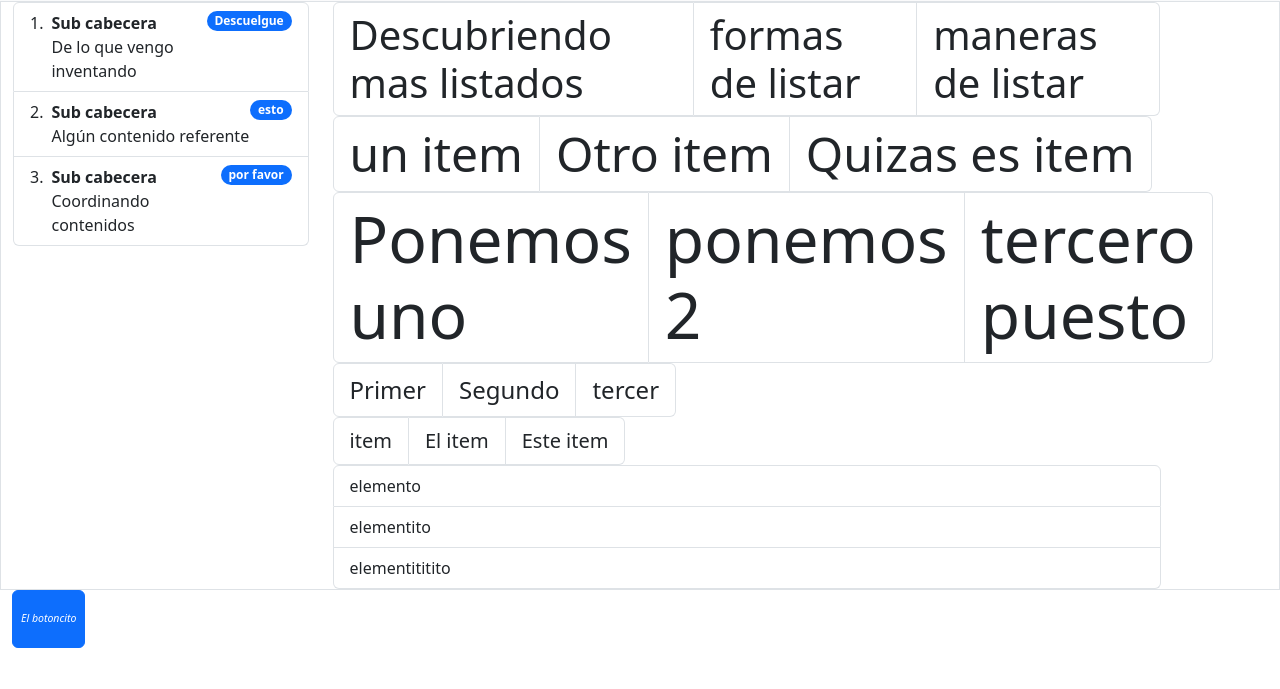
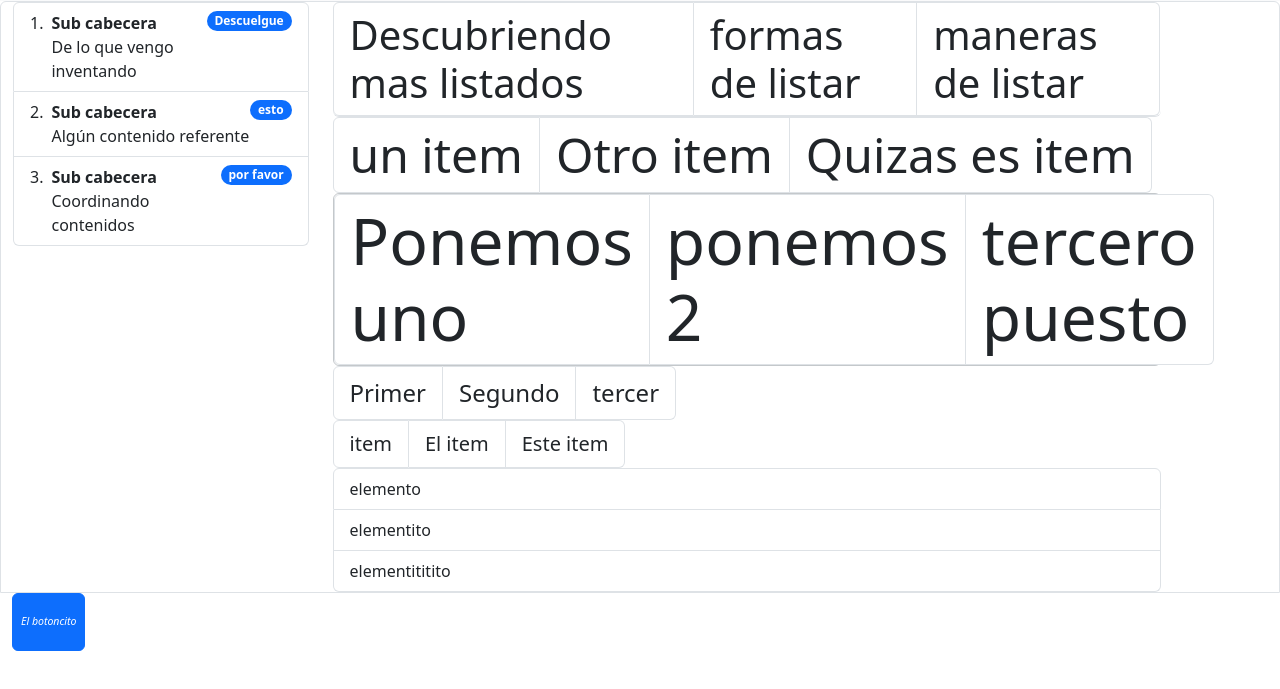
Before and after one commit to CursoEGG001/guia17, a plain HTML site: page BTSP-prueba01/public_html/index.html in a window 1280 px wide. Shown: the part 55-744 px from the top of the page. Drawn offline with nearby package versions, Linux system fonts and the light colour scheme.

Commit message:
Algo no encaja aquí

```diff
--- a/BTSP-prueba01/public_html/index.html
+++ b/BTSP-prueba01/public_html/index.html
@@ -39,9 +39,10 @@ Click nbfs://nbhost/SystemFileSystem/Templates/Other/html.html to edit this temp
                 </nav>
             </div>
         </div>
-        <div class="container-fluid border border-right-0">
+        <div class="container-fluid border border-right-0 rounded-top">
             <div class="row">
-                <div class="col-3">                <ol class="list-group list-group-numbered">
+                <div class="col-3">
+                    <ol class="list-group list-group-numbered">
                         <li class="list-group-item d-flex justify-content-between align-items-start">
                             <div class="ms-2 me-auto">
                                 <div class="fw-bold">Sub cabecera</div>
@@ -66,7 +67,7 @@ Click nbfs://nbhost/SystemFileSystem/Templates/Other/html.html to edit this temp
                     </ol>
                 </div>
                 <div class="col-8">
-                    <ul class="list-group list-group-horizontal display-6 text-body-secondary">
+                    <ul class="list-group list-group-horizontal display-6 text-body-secondary border-bottom">
                         <li class="list-group-item">Descubriendo mas listados</li>
                         <li class="list-group-item">formas de listar</li>
                         <li class="list-group-item">maneras de listar</li>
@@ -76,7 +77,7 @@ Click nbfs://nbhost/SystemFileSystem/Templates/Other/html.html to edit this temp
                         <li class="list-group-item">Otro item</li>
                         <li class="list-group-item">Quizas es item</li>
                     </ul>
-                    <ul class="list-group list-group-horizontal-md display-3">
+                    <ul class="list-group list-group-horizontal-md display-3 border border-secondary-subtle">
                         <li class="list-group-item">Ponemos uno</li>
                         <li class="list-group-item">ponemos 2</li>
                         <li class="list-group-item">tercero puesto</li>
```
